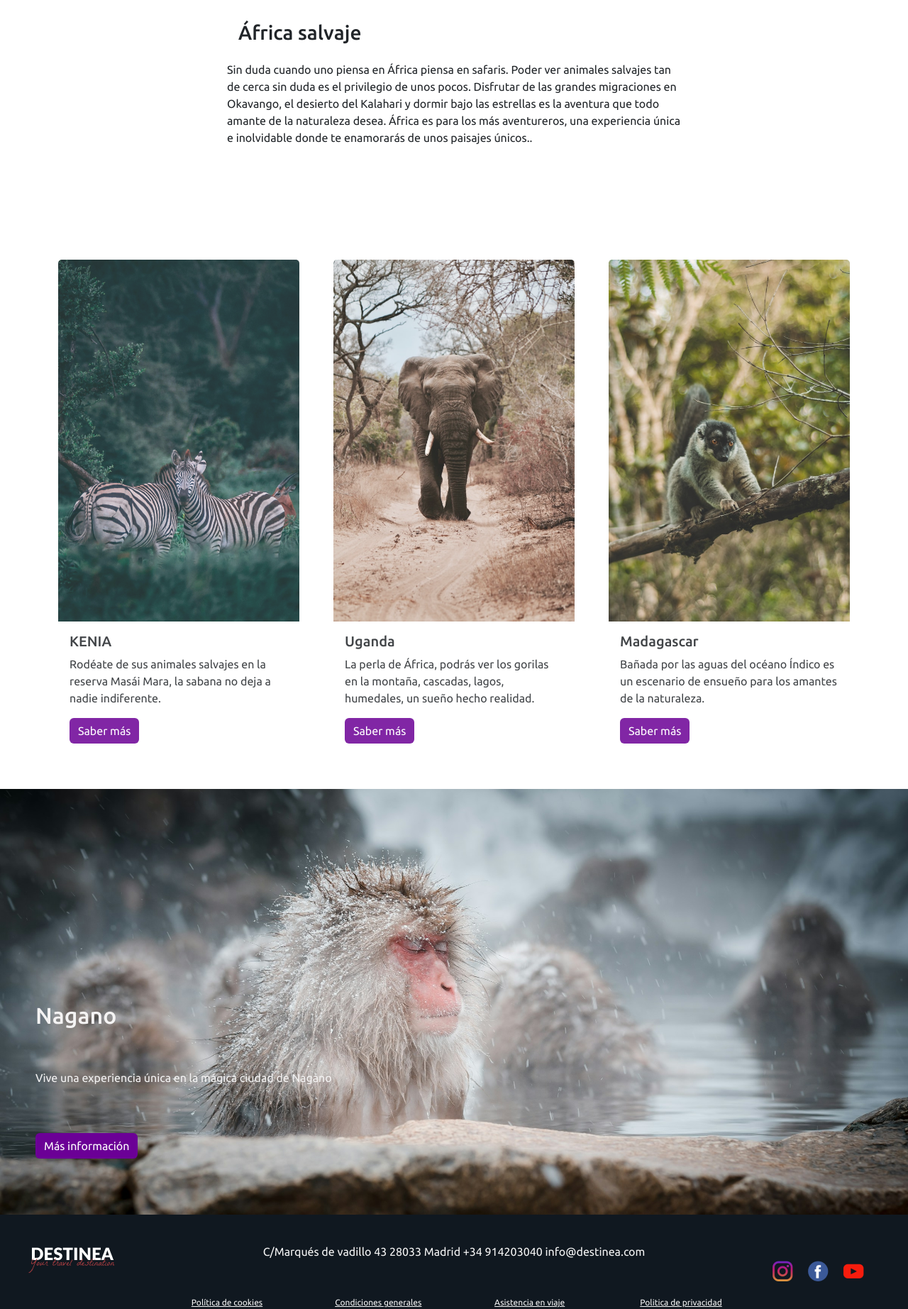
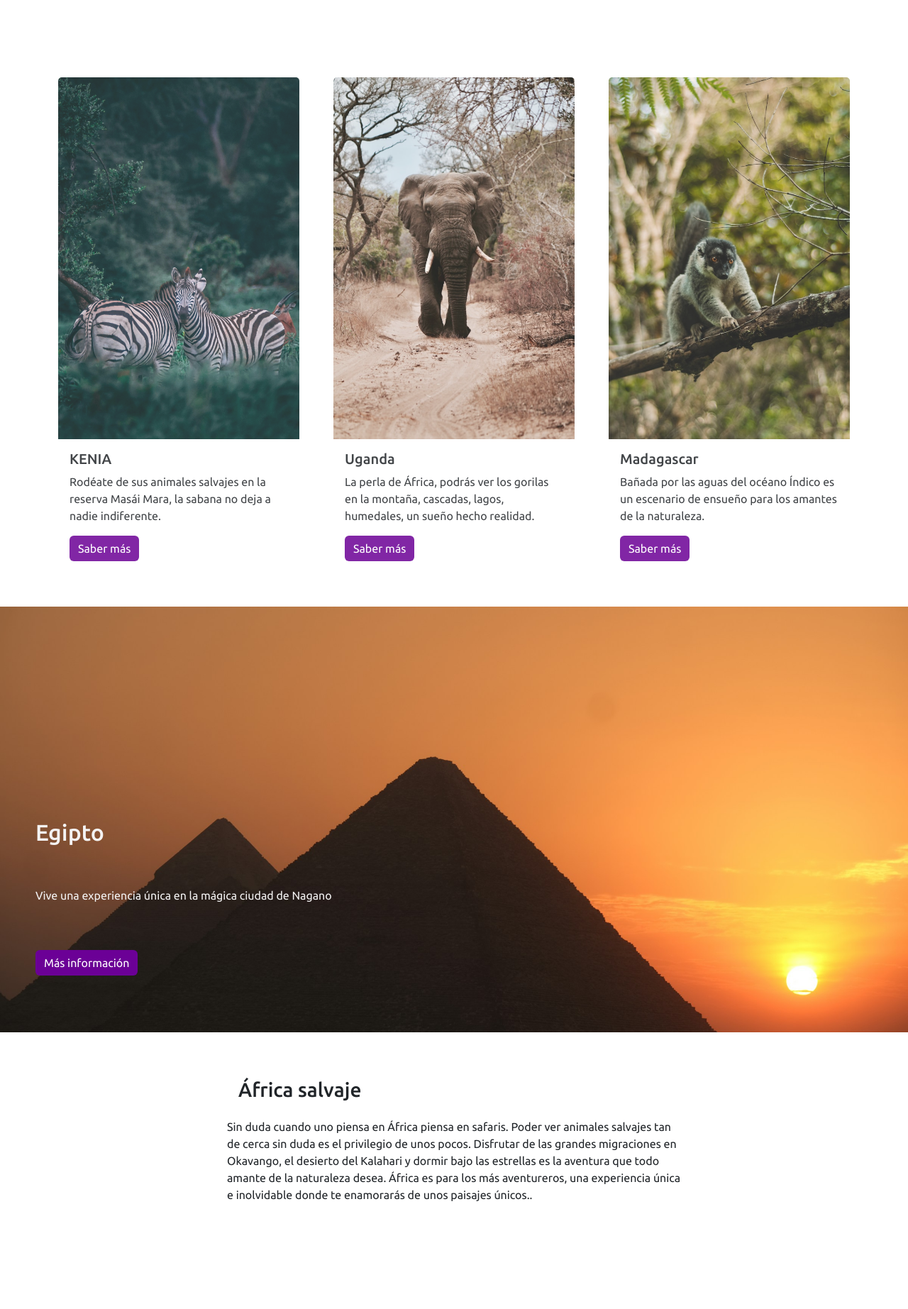
Before and after one commit to Ari-Dsgns/destinea-def, a website: page pages/africa.html in a window 1280 px wide. Shown: the part 1117-2962 px from the top of the page at 71% size. Drawn offline with nearby package versions, Linux system fonts and the light colour scheme; files whose address does not match are found by name.

Commit message:
ajustando SEO

```diff
--- a/pages/africa.html
+++ b/pages/africa.html
@@ -3,7 +3,8 @@
 <head>
     <meta charset="utf-8">
     <meta name="viewport" content="width=device-width, initial-scale=1">
-    <title>Contacto</title>
+    <title>Destinos Africa</title>
+    <link rel="shortcut icon" href="../assets/img/logowebdef.ico" type="image/x-icon">
     <link href="https://cdn.jsdelivr.net/npm/bootstrap@5.3.3/dist/css/bootstrap.min.css" rel="stylesheet" integrity="sha384-QWTKZyjpPEjISv5WaRU9OFeRpok6YctnYmDr5pNlyT2bRjXh0JMhjY6hW+ALEwIH" crossorigin="anonymous">
     <link rel="stylesheet" href="../css/style.css">
 </head>
@@ -93,6 +94,54 @@
     Sin duda lo más destacado del norte es Egipto, cuna de la civilización. Aquí podrás sentir en peso de la antigüedad visitando sus pirámides y templos antiguos. Un crucero por el Nilo hará las delicias de cualquier amante de la cultura antigua sin dejar de lado la belleza de sus atardeceres.
     Por otro lado tenemos países como Túnez o Marruecos, con sus impresionantes desiertos, sus construcciones árabes y su riqueza cultural. Piérdete por sus calles, visita sus zocos y no pierdas la oportunidad de regatear con sus gentes para conseguir preciosos artículos que te recordarán para siempre estas tierras.
   </p>
+</section>
+
+<section class="p-5 bg-body-secundary" id="destinos-2">
+  <div class="container">
+    <div class="row gap-4">
+      <div class="col-md ">
+        <div class="card border-0" id="cards">
+          <img src="../assets/img/KENIA.jpg" class="card-img-top" alt="...">
+          <div class="card-body">
+            <h5 class="card-title">KENIA</h5>
+            <p class="card-text">Rodéate de sus animales salvajes en la reserva Masái Mara, la sabana no deja a nadie indiferente.</p>
+            <a href="#" class="btn btn-primary">Saber más</a>
+          </div>
+        </div>
+      </div>
+      <div class="col-md ">
+        <div class="card border-0" id="cards">
+          <img src="../assets/img/uganda.jpg" class="card-img-top" alt="...">
+          <div class="card-body">
+            <h5 class="card-title">Uganda</h5>
+            <p class="card-text">La perla de África, podrás ver los gorilas en la montaña, cascadas, lagos, humedales, un sueño hecho realidad.</p>
+            <a href="#" class="btn btn-primary">Saber más</a>
+          </div>
+        </div>
+      </div>
+      <div class="col-md ">
+        <div class="card border-0" id="cards">
+          <img src="../assets/img/madagascar.jpg" class="card-img-top" alt="...">
+          <div class="card-body">
+            <h5 class="card-title">Madagascar</h5>
+            <p class="card-text">Bañada por las aguas del océano Índico es un escenario de ensueño para los amantes de la naturaleza.</p>
+            <a href="#" class="btn btn-primary">Saber más</a>
+          </div>
+        </div>
+      </div>
+    </div>
+  </div>
+</section>
+
+<section class="sec-egipto">
+  <article class="divegipto">
+    <h2>Egipto</h2>
+    <P>Vive una experiencia única en la mágica ciudad de Nagano</P>
+    <a href="./pages/destinos.html" class="btn btn-primary">Más información</a>
+</article>
+</section>
+
+<section class="secAfrica w-50 mx-auto pt-5 pb-5 " id="intro">
   <h3 class="p-3 text-left "><span></span>África salvaje</h3>
   <p class="fs-6 pb-5 "><span></span>Sin duda cuando uno piensa en África piensa en safaris. Poder ver animales salvajes tan de cerca sin duda es el privilegio de unos pocos. Disfrutar de las grandes migraciones en Okavango, el desierto del Kalahari y dormir bajo las estrellas es la aventura que todo amante de la naturaleza desea.
     África es para los más aventureros, una experiencia única e inolvidable donde te enamorarás de unos paisajes únicos..
@@ -136,16 +185,6 @@
   </div>
 </section>
 
-<section class="sec-nagano">
-  <article class="divNagano">
-    <h2>Nagano</h2>
-    <P>Vive una experiencia única en la mágica ciudad de Nagano</P>
-    <a href="./pages/destinos.html" class="btn btn-primary">Más información</a>
-</article>
-</section>
-
-
-
 <footer class="footer2">
   <section class="grid-container-footer2">
     <div class="caja1">
--- a/sass/layout/_main.scss
+++ b/sass/layout/_main.scss
@@ -162,6 +162,17 @@
     }
 }
 
+.sec-egipto{
+  @extend .sec4;
+  background-image: url("../assets/img/giza.jpg");
+
+    .divegipto{
+
+      @extend .divHimalaya;
+
+    }
+}
+
 
 
 
```
Also changed, not shown: index.html (+26 -3 lines), pages/acercade.html (+2 -1 lines), pages/america.html (+2 -1 lines), pages/asia-oceania.html (+2 -1 lines), pages/contacto.html (+2 -1 lines), pages/destinos.html (+2 -1 lines), pages/europa.html (+2 -1 lines), pages/ofertas.html (+2 -1 lines), assets/img/egipto.jpg (added), assets/img/giza.jpg (added), assets/img/logoweb.ico (added), assets/img/logowebdef.ico (added), css/style.css.
